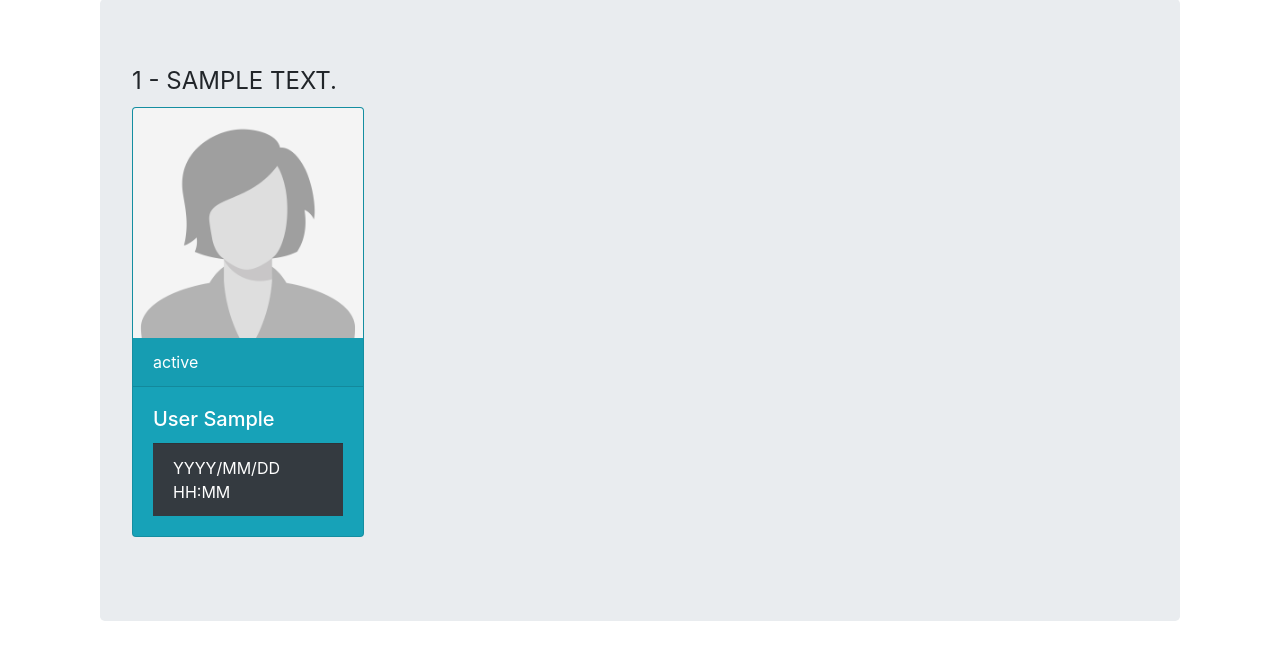
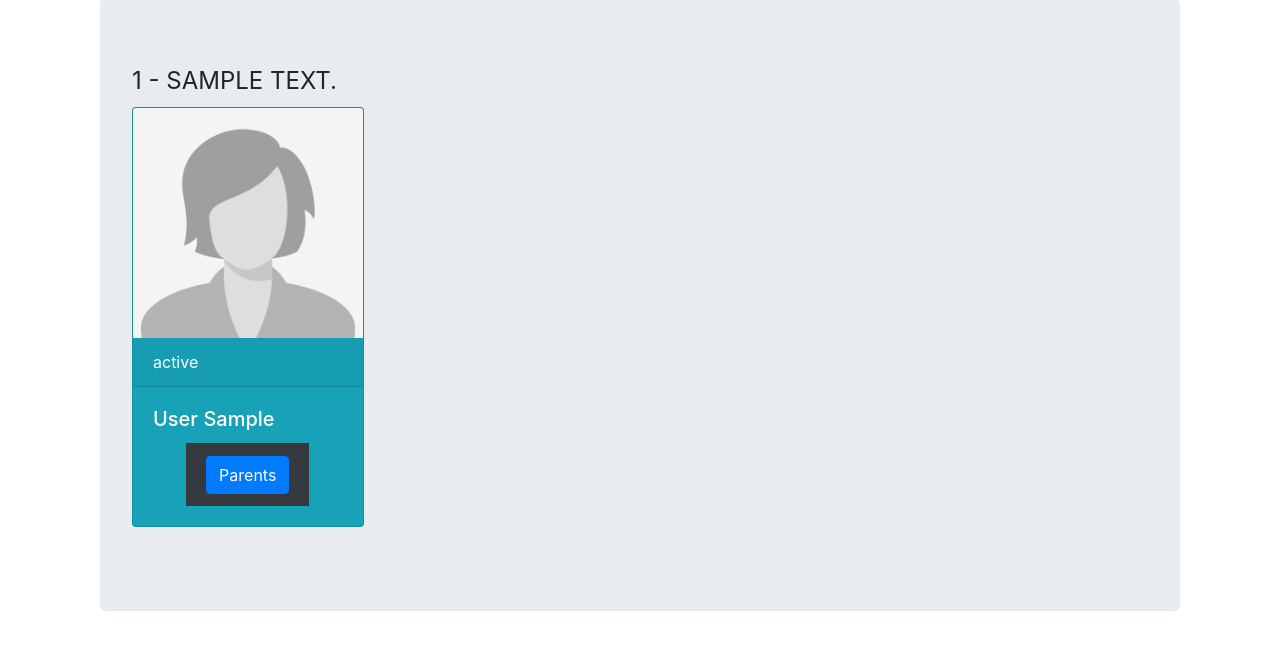
Before and after one commit to Grupo42018/f2kens, a Django app: template frontend_token/templates/preceptor.html in a window 1280 px wide, after a click on "Students". Shown: the part 77-737 px from the top of the page. Run offline with Django 3.2, Linux system fonts and the light colour scheme; the template is opened without the code that fills it: most values are stand-ins (such as "Sample title", 1, 10 or a date in 2020); some libraries are stand-ins or nearby versions.

Commit message:
T1-S2 parents button

```diff
--- a/frontend_token/templates/preceptor.html
+++ b/frontend_token/templates/preceptor.html
@@ -134,7 +134,7 @@
                     <div class='card-body'>
                       <h5 class='card-title'>{{ student.last_name }} {{ student.first_name }}</h5>
                       <ul class='list-group list-group-flush'>
-                        <li class='list-group-item bg-dark'>YYYY/MM/DD HH:MM</li>
+                        <li class='list-group-item bg-dark mx-auto'><button type="button" class="btn btn-primary">Parents</button></li>
                       </ul>
                     </div>
                   </div>
```
